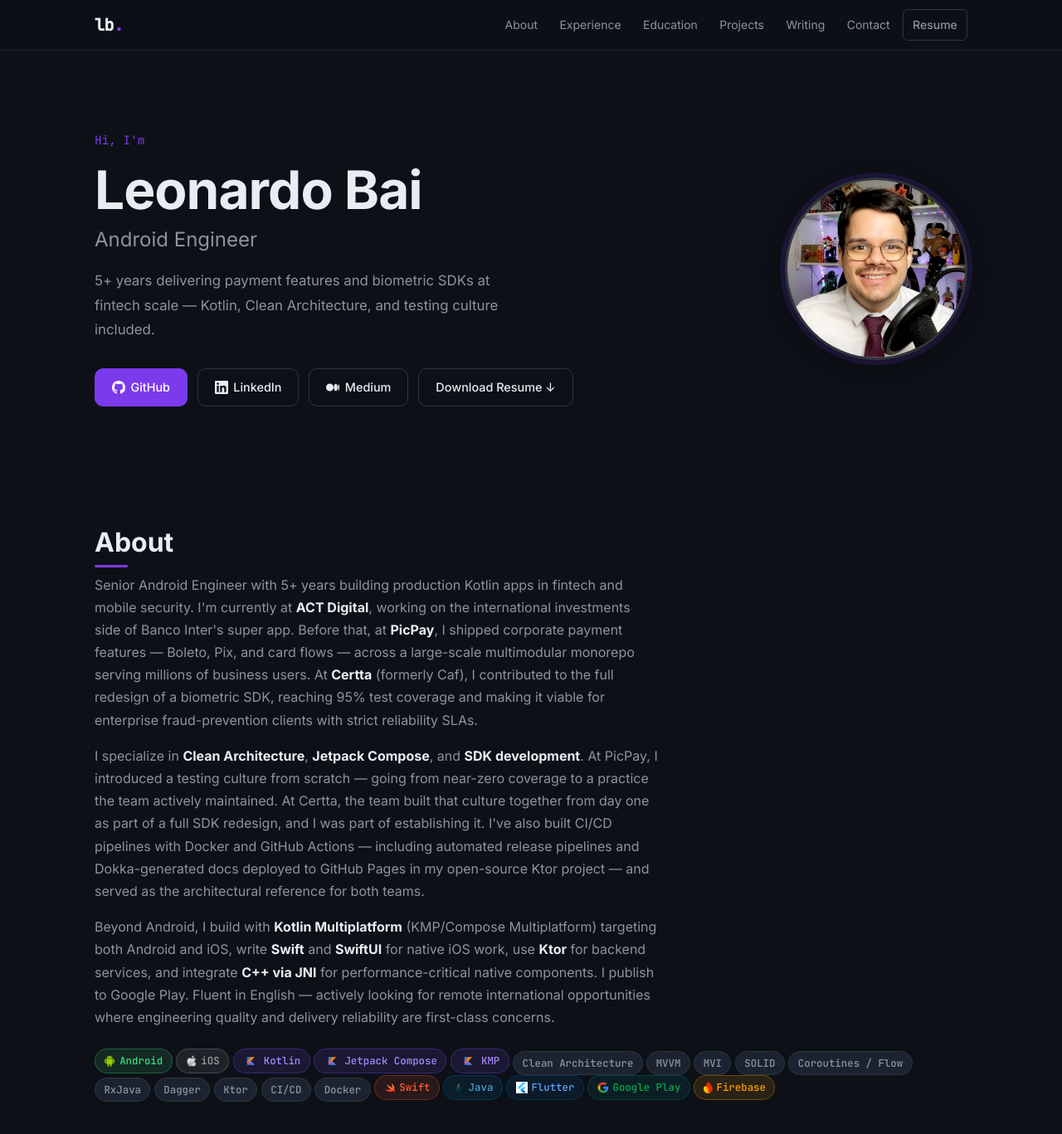
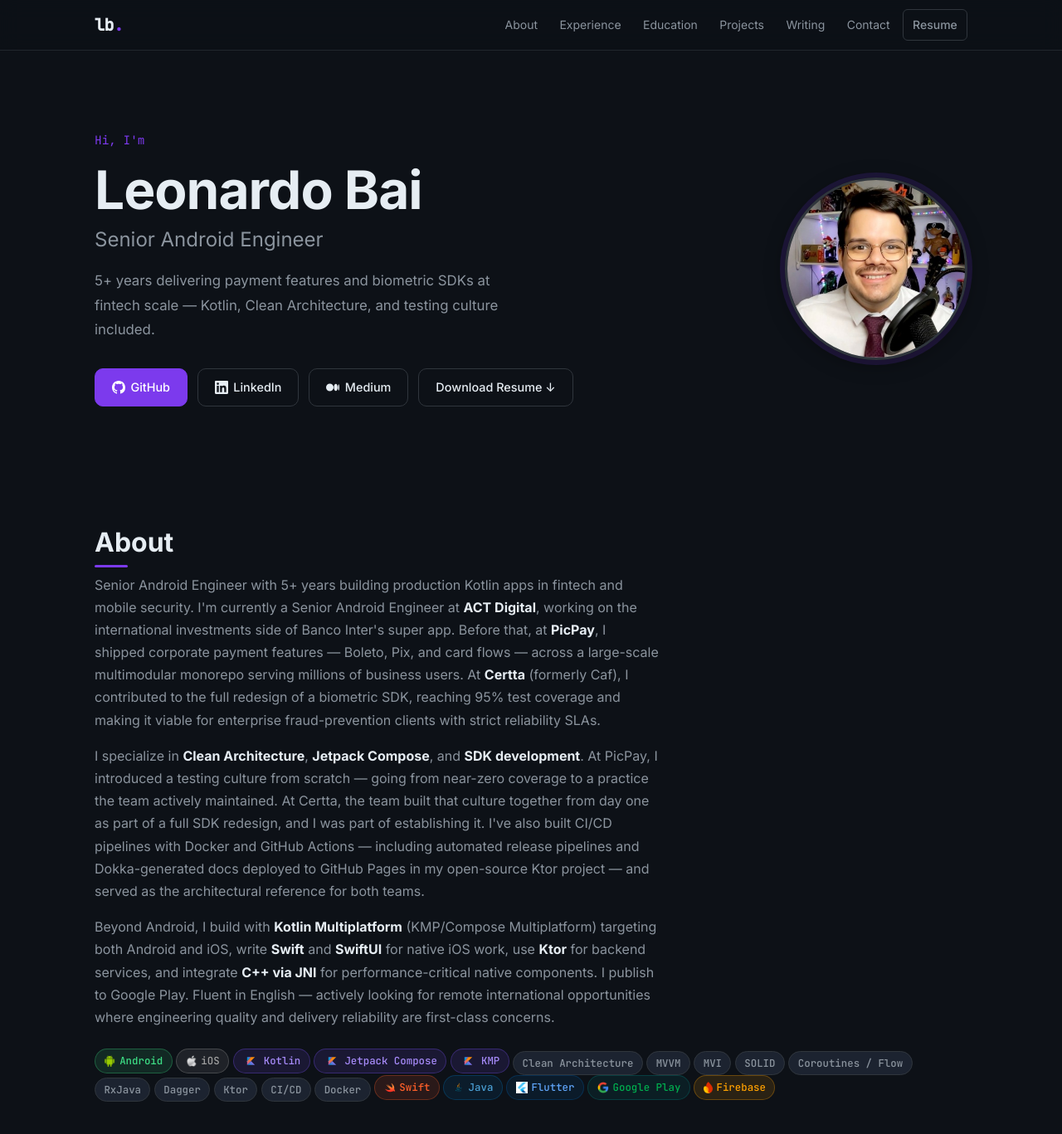
Before and after one commit to LeonardoBai12/LeonardoBai-Portfolio, a Jekyll site: the page built from index.html, in a window 1280 px wide and 1400 px high. Shown: the top 1367 px of the window at 83% size. Built offline with Jekyll 4.4.1, drawn with Linux system fonts in a browser that asks for light colours; some of the changed text lies outside the part shown.

Commit message:
Update title to Senior Android Engineer (ACT Digital)
Hero, site tagline/description, ACT Digital role, About, and resume PDF.

Co-Authored-By: Claude Opus 5.5 <noreply@anthropic.com>

```diff
--- a/_config.yml
+++ b/_config.yml
@@ -1,7 +1,7 @@
 title: Leonardo Bai
-tagline: Android Engineer
+tagline: Senior Android Engineer
 description: >-
-  Android Engineer with 5+ years of experience building production apps
+  Senior Android Engineer with 5+ years of experience building production apps
   with Kotlin, Jetpack Compose, and Clean Architecture.
 baseurl: ""
 url: "https://leonardobai12.github.io"
--- a/index.html
+++ b/index.html
@@ -9,7 +9,7 @@ title: Home
     <div class="hero-text">
       <span class="hero-greeting">Hi, I'm</span>
       <h1 class="hero-name">Leonardo Bai</h1>
-      <h2 class="hero-title">Android Engineer</h2>
+      <h2 class="hero-title">Senior Android Engineer</h2>
       <p class="hero-tagline">
         5+ years delivering payment features and biometric SDKs at fintech scale —
         Kotlin, Clean Architecture, and testing culture included.
@@ -63,7 +63,7 @@ title: Home
       <div class="about-body">
         <p>
           Senior Android Engineer with 5+ years building production Kotlin apps in fintech and mobile security.
-          I'm currently at <strong>ACT Digital</strong>, working on the international investments side of
+          I'm currently a Senior Android Engineer at <strong>ACT Digital</strong>, working on the international investments side of
           Banco Inter's super app. Before that, at <strong>PicPay</strong>, I shipped corporate payment features — Boleto, Pix, and card flows — across
           a large-scale multimodular monorepo serving millions of business users. At <strong>Certta</strong> (formerly Caf), I
           contributed to the full redesign of a biometric SDK, reaching 95% test coverage and making it viable
@@ -125,7 +125,7 @@ title: Home
           <span class="experience-type">International</span>
         </div>
         <div class="experience-body">
-          <h3 class="experience-role">Android Engineer</h3>
+          <h3 class="experience-role">Senior Android Engineer</h3>
           <span class="experience-company">ACT Digital <span style="font-weight:400;opacity:.75;">(Banco Inter)</span></span>
           <p class="experience-desc">
             International team on Banco Inter's super app (3SA — Smart Single Super App), which covers
```
Also changed, not shown: 1 other file.
